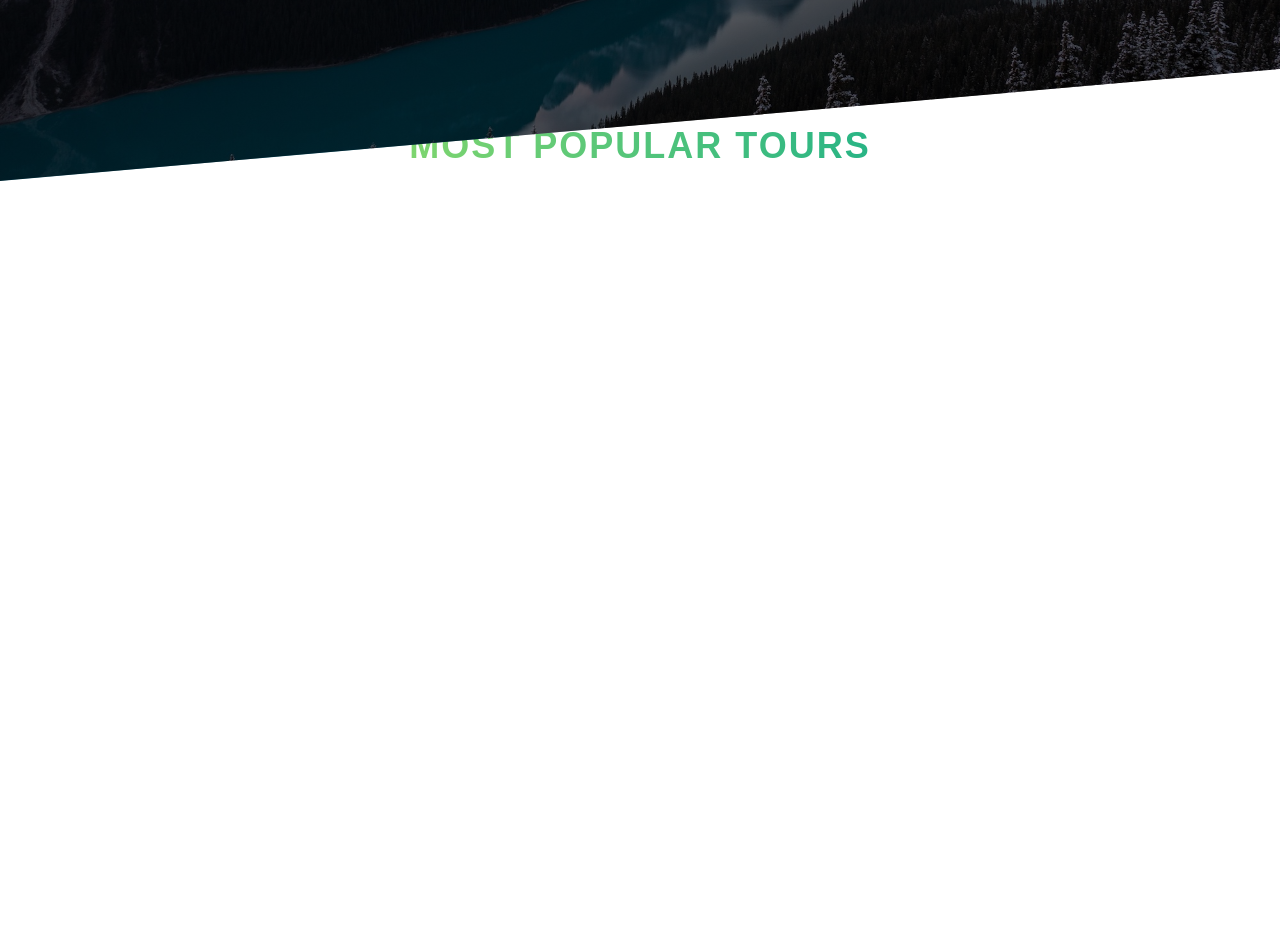
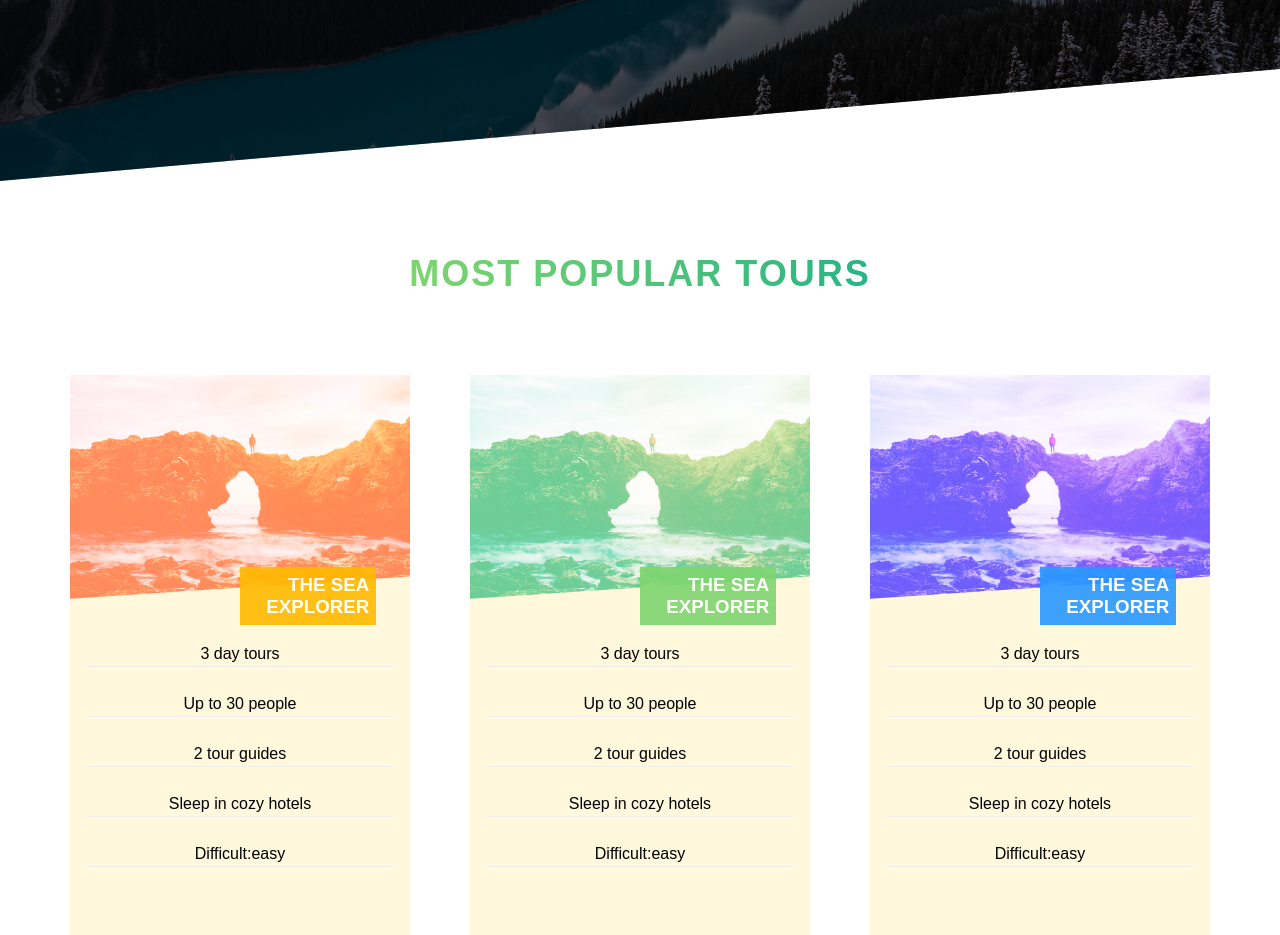
Before and after one commit to XusniddinNarkulov/Magic-Life, a website: page index.html in a window 1280 px wide. Shown: the part 1749-2684 px from the top of the page. Before the commit the page ends 1996 px from the top, so only its background shows below. Drawn offline with Linux system fonts and the light colour scheme.

Commit message:
finished card

```diff
--- a/index.html
+++ b/index.html
@@ -109,6 +109,69 @@
         <div class="u-text-center u-margin-bottom--big">
           <h2 class="heading-secondary">Most popular tours</h2>
         </div>
+
+        <div class="row">
+          <div class="col-1-of-3 card">
+            <div class="card__frontcard">
+              <div class="card__frontcard--img imgcard1"></div>
+              <h3 class="h3-1">THE SEA EXPLORER</h3>
+              <div class="card__frontcard--text">
+                <p>3 day tours</p>
+                <p>Up to 30 people</p>
+                <p>2 tour guides</p>
+                <p>Sleep in cozy hotels</p>
+                <p>Difficult:easy</p>
+              </div>
+            </div>
+            <div class="card__backcard backcard1">
+              <h3>ONLY</h3>
+
+              <h1>$297</h1>
+
+              <a href="">BUY NOW!</a>
+            </div>
+          </div>
+          <div class="col-1-of-3 card">
+            <div class="card__frontcard">
+              <div class="card__frontcard--img imgcard2"></div>
+              <h3 class="h3-2">THE SEA EXPLORER</h3>
+              <div class="card__frontcard--text">
+                <p>3 day tours</p>
+                <p>Up to 30 people</p>
+                <p>2 tour guides</p>
+                <p>Sleep in cozy hotels</p>
+                <p>Difficult:easy</p>
+              </div>
+            </div>
+            <div class="card__backcard backcard2">
+              <h3>ONLY</h3>
+
+              <h1>$297</h1>
+
+              <a href="">BUY NOW!</a>
+            </div>
+          </div>
+          <div class="col-1-of-3 card">
+            <div class="card__frontcard">
+              <div class="card__frontcard--img imgcard3"></div>
+              <h3 class="h3-3">THE SEA EXPLORER</h3>
+              <div class="card__frontcard--text">
+                <p>3 day tours</p>
+                <p>Up to 30 people</p>
+                <p>2 tour guides</p>
+                <p>Sleep in cozy hotels</p>
+                <p>Difficult:easy</p>
+              </div>
+            </div>
+            <div class="card__backcard backcard3">
+              <h3>ONLY</h3>
+
+              <h1>$297</h1>
+
+              <a href="">BUY NOW!</a>
+            </div>
+          </div>
+        </div>
       </section>
     </main>
     <!-- <section class="grid-test">
--- a/sass/components/_card.scss
+++ b/sass/components/_card.scss
@@ -0,0 +1,111 @@
+.card {
+  position: relative;
+  height: 70vh;
+  width: 100%;
+  perspective: 1500px;
+
+  &__frontcard {
+    position: absolute;
+    width: 100%;
+    height: 100%;
+    background-color: cornsilk;
+    backface-visibility: hidden;
+
+    &--img {
+      background-image: url(../../img/nat-5.jpg);
+      @include bgcenter;
+      width: 100%;
+      height: 40%;
+      clip-path: polygon(0 0, 100% 0, 100% 90%, 0 100%);
+      background-blend-mode: screen;
+    }
+
+    .imgcard1 {
+      background-color: $color-secondary-light-2;
+    }
+    .imgcard2 {
+      background-color: $MediumGreen;
+    }
+    .imgcard3 {
+      background-color: $color-tertiary-light-2;
+    }
+
+    h3 {
+      width: 40%;
+      display: inline-block;
+      text-align: end;
+      margin-left: 50%;
+      color: white;
+
+      padding: 2%;
+      margin-top: -10%;
+      opacity: 0.9;
+    }
+    .h3-1 {
+      background-color: $color-secondary-light-1;
+    }
+    .h3-2 {
+      background-color: $LightGreen;
+    }
+    .h3-3 {
+      background-color: $color-tertiary-light-1;
+    }
+
+    &--text {
+      display: grid;
+      grid-template-columns: 1fr;
+      gap: 20%;
+      @include center;
+      padding: 5%;
+
+      p {
+        border-bottom: 1px solid #eee;
+        padding: 1%;
+      }
+    }
+  }
+
+  &__backcard {
+    position: absolute;
+    width: 100%;
+    height: 100%;
+    background-color: cornsilk;
+    z-index: -1;
+    transform: rotateY(180deg);
+    color: white;
+    display: flex;
+    flex-direction: column;
+    gap: 20%;
+    @include center;
+
+    a {
+      text-decoration: none;
+      color: black;
+      padding: 5% 10%;
+      border-radius: 40px;
+      background-color: white;
+    }
+    h1 {
+      font-size: 62px;
+    }
+  }
+  .backcard1 {
+    background-color: $color-secondary-light-1;
+  }
+  .backcard2 {
+    background-color: $LightGreen;
+  }
+  .backcard3 {
+    background-color: $color-tertiary-light-1;
+  }
+
+  &:hover &__frontcard {
+    transform: rotateY(-180deg);
+    transition: 1s;
+  }
+
+  &:hover &__backcard {
+    transform: rotateY(0);
+    transition: 1s;
+  }
+}
--- a/sass/components/_feature-box.scss
+++ b/sass/components/_feature-box.scss
@@ -2,7 +2,7 @@
   background-image: $bg-dark, url(../../img/nat-4.jpg);
   @include bgcenter;
   transform: skewY(-5deg);
-
+  margin-bottom: 10%;
   > * {
     transform: skewY(5deg);
     text-align: center;
--- a/sass/main.scss
+++ b/sass/main.scss
@@ -10,3 +10,4 @@
 @import "components/buttons";
 @import "components/composition";
 @import "components/feature-box";
+@import "components/card";
```
Also changed, not shown: css/style.css.
